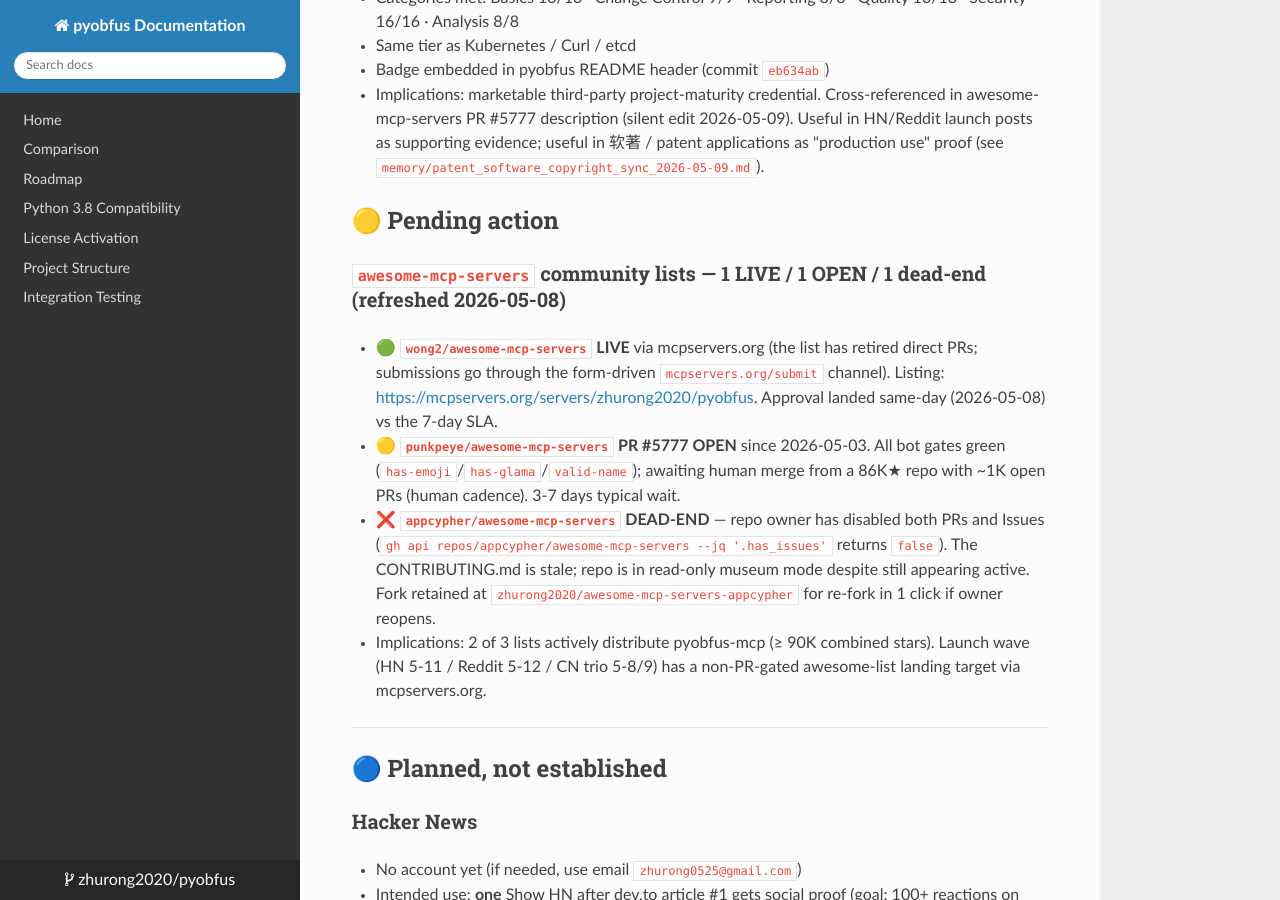
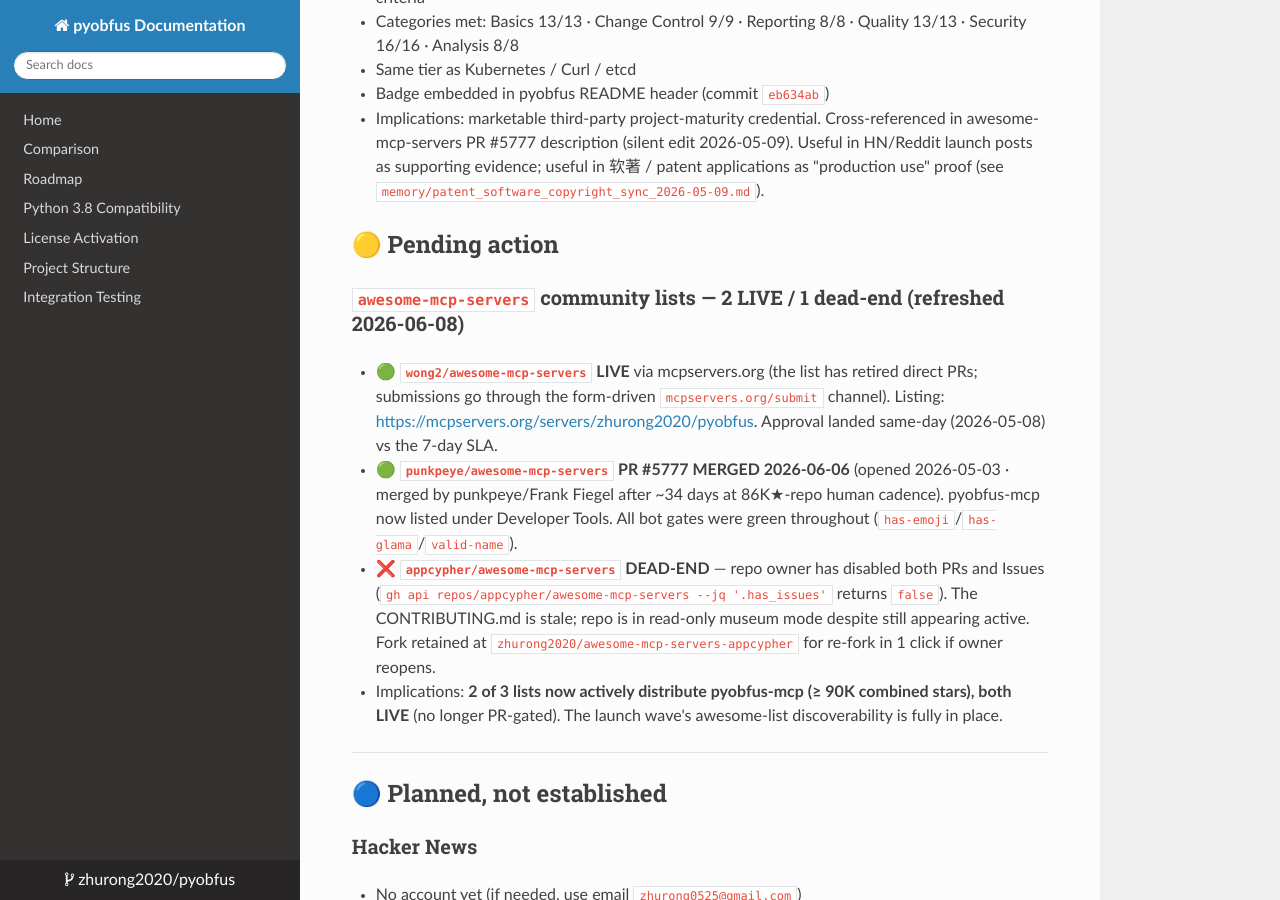
Before and after one commit to zhurong2020/pyobfus, an MkDocs documentation site: the page built from docs/DISTRIBUTION_CHANNELS.md, in a window 1280 px wide and 900 px high, scrolled down 3078 px. Built offline with MkDocs 1.6.1, drawn with Linux system fonts in a browser that asks for light colours; nearby versions of some CDN libraries; some of the changed text lies outside the part shown.

Commit message:
docs: 同步 PR #5777 已 merge(2026-06-06)+ ROADMAP 工具数/版本号纠正
PR #5777 于 2026-06-06 22:52 UTC 被 punkpeye 合并 → pyobfus-mcp 现已进入
punkpeye/awesome-mcp-servers(86K★)Developer Tools。N5 两个 list 全 LIVE。
四处 live 文档从 OPEN/awaiting-merge 翻成 MERGED:
- POST_V0.4_TODO P2 表行 + N5 状态 + SoT 引用 + footer
- ROADMAP(顺带纠正陈旧的 "5 tools"→7 / "v0.1.2"→v0.2.0)
- DISTRIBUTION_CHANNELS(标题 1-LIVE-1-OPEN→2-LIVE + last-updated)
- AI_INTEGRATION_STRATEGY 渠道表第 7 行
(V0.4_EXECUTION_LOG 为 append-only 会话历史,不改既往条目。)

Co-Authored-By: Claude Opus 4.8 (1M context) <noreply@anthropic.com>

```diff
--- a/docs/DISTRIBUTION_CHANNELS.md
+++ b/docs/DISTRIBUTION_CHANNELS.md
@@ -5,7 +5,7 @@ Living reference of where `pyobfus` has a foothold, what each account looks like
 For the **why** behind the channel mix, see [AI_INTEGRATION_STRATEGY.md](AI_INTEGRATION_STRATEGY.md).
 For **historical deltas** per session, see [V0.4_EXECUTION_LOG.md](V0.4_EXECUTION_LOG.md).
 
-**Last updated**: 2026-05-09 (Session 23 · OpenSSF passing badge + PR #5777 description silent-refreshed + version bumps reflected)
+**Last updated**: 2026-06-08 (PR #5777 MERGED 2026-06-06 → punkpeye/awesome-mcp-servers now LIVE; Glama tool-count resolved 7/7). Earlier: 2026-05-09 (Session 23 · OpenSSF passing badge + PR #5777 description silent-refreshed + version bumps reflected)
 
 > **Note (2026-05-09)**: most of the per-channel facts below are now current as of Session 23. Outside of the launch wave (HN 5-11 / Reddit 5-12 / CN trio 5-8/9), the live state is reflected here. Consult `docs/POST_V0.4_TODO.md` for forward TODO and `docs/V0.4_EXECUTION_LOG.md` for session-by-session deltas.
 
@@ -88,11 +88,11 @@ Note: `@jess` is Jess Lee, dev.to co-founder — useful to keep; `@code42cate` (
 
 ## 🟡 Pending action
 
-### `awesome-mcp-servers` community lists — 1 LIVE / 1 OPEN / 1 dead-end (refreshed 2026-05-08)
+### `awesome-mcp-servers` community lists — 2 LIVE / 1 dead-end (refreshed 2026-06-08)
 - 🟢 **`wong2/awesome-mcp-servers` LIVE** via mcpservers.org (the list has retired direct PRs; submissions go through the form-driven `mcpservers.org/submit` channel). Listing: <https://mcpservers.org/servers/zhurong2020/pyobfus>. Approval landed same-day (2026-05-08) vs the 7-day SLA.
-- 🟡 **`punkpeye/awesome-mcp-servers` PR #5777 OPEN** since 2026-05-03. All bot gates green (`has-emoji`/`has-glama`/`valid-name`); awaiting human merge from a 86K★ repo with ~1K open PRs (human cadence). 3-7 days typical wait.
+- 🟢 **`punkpeye/awesome-mcp-servers` PR #5777 MERGED 2026-06-06** (opened 2026-05-03 · merged by punkpeye/Frank Fiegel after ~34 days at 86K★-repo human cadence). pyobfus-mcp now listed under Developer Tools. All bot gates were green throughout (`has-emoji`/`has-glama`/`valid-name`).
 - ❌ **`appcypher/awesome-mcp-servers` DEAD-END** — repo owner has disabled both PRs and Issues (`gh api repos/appcypher/awesome-mcp-servers --jq '.has_issues'` returns `false`). The CONTRIBUTING.md is stale; repo is in read-only museum mode despite still appearing active. Fork retained at `zhurong2020/awesome-mcp-servers-appcypher` for re-fork in 1 click if owner reopens.
-- Implications: 2 of 3 lists actively distribute pyobfus-mcp (≥ 90K combined stars). Launch wave (HN 5-11 / Reddit 5-12 / CN trio 5-8/9) has a non-PR-gated awesome-list landing target via mcpservers.org.
+- Implications: **2 of 3 lists now actively distribute pyobfus-mcp (≥ 90K combined stars), both LIVE** (no longer PR-gated). The launch wave's awesome-list discoverability is fully in place.
 
 ---
 
```
Also changed, not shown: docs/AI_INTEGRATION_STRATEGY.md (+1 -1 lines), docs/POST_V0.4_TODO.md (+4 -4 lines), docs/ROADMAP.md (+3 -3 lines).
